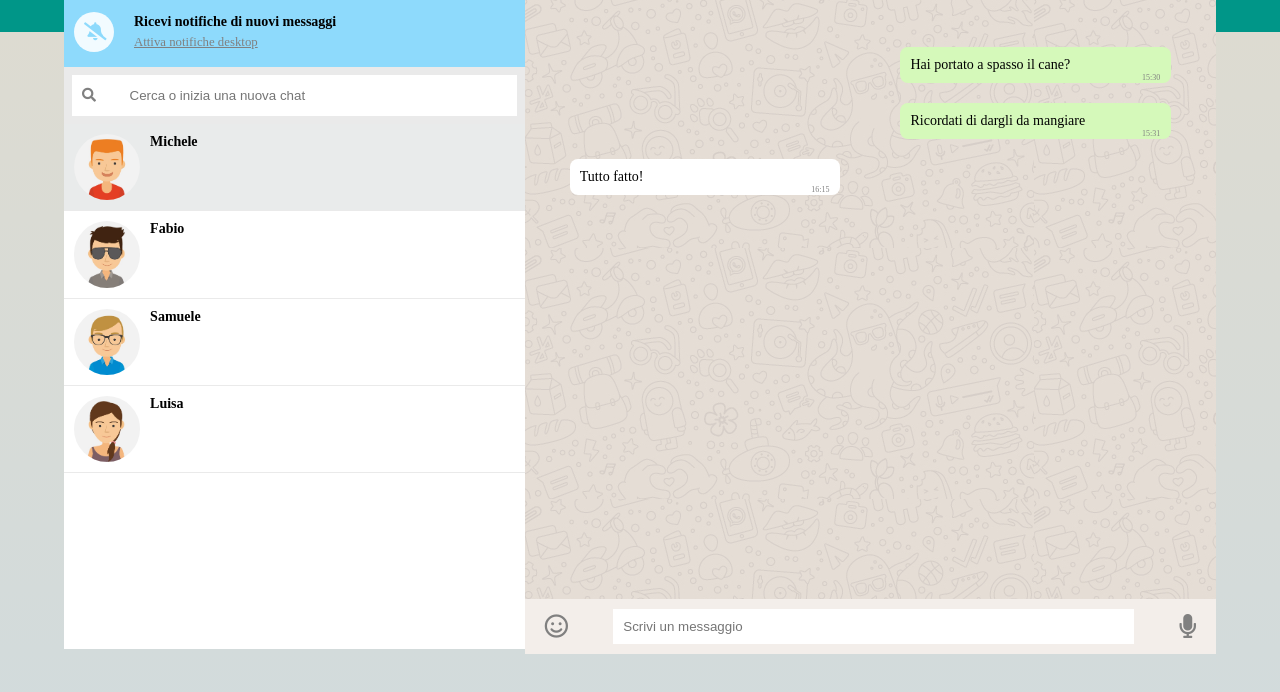
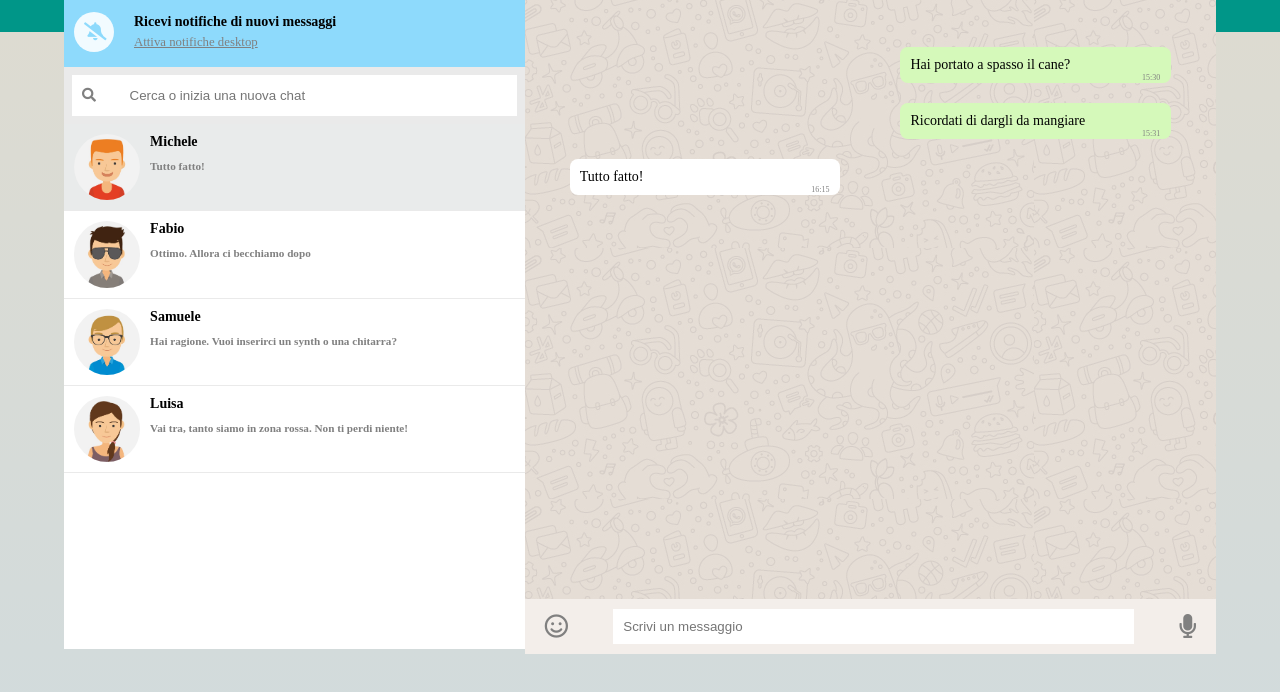
Before and after one commit to fra-mstr/vue-boolzapp, a plain HTML site: page index.html in a window 1280 px wide. Shown: the part 88-780 px from the top of the page. Drawn offline with nearby package versions, Linux system fonts and the light colour scheme.

Commit message:
Bonus (Snippet Ultimo Messaggio Chat)

```diff
--- a/css/style.css
+++ b/css/style.css
@@ -185,6 +185,11 @@ body {
   margin-right: 10px;
 }
 
+.last-msg-notif {
+  color: grey;
+  font-size: 0.7rem;
+  margin-top: 10px;
+}
 
 /* Right Container */
 .right-container .right-header {
--- a/index.html
+++ b/index.html
@@ -95,7 +95,11 @@
                 @click="changeWindow(index)"
                 :class="{'highlighted': (index == activeContactIndex)}">
                 <img v-bind:src="item.avatar" alt="">
-                <span>{{item.name}}</span>
+                <div class="">
+                  <span>{{item.name}}</span>
+                  <div class="last-msg-notif">{{item.chatMessages[item.chatMessages.length - 1].text}}</div>
+                </div>
+
               </li>
 
             </ul>
--- a/js/main.js
+++ b/js/main.js
@@ -118,8 +118,8 @@ const myApp = new Vue ({
           'time': '14:26',
         });
       }
-      this.textInput = ""; //Reset Input messaggio
-      setTimeout(this.autoAnswer, 3000);
+      this.textInput = ""; // Reset Input messaggio
+      setTimeout(this.autoAnswer, 3000); // Risposta casuale dopo 3 secondi
     },
     autoAnswer: function(){
       const randomArrIndex = Math.floor(Math.random() * this.randomAnswers.length);
```
